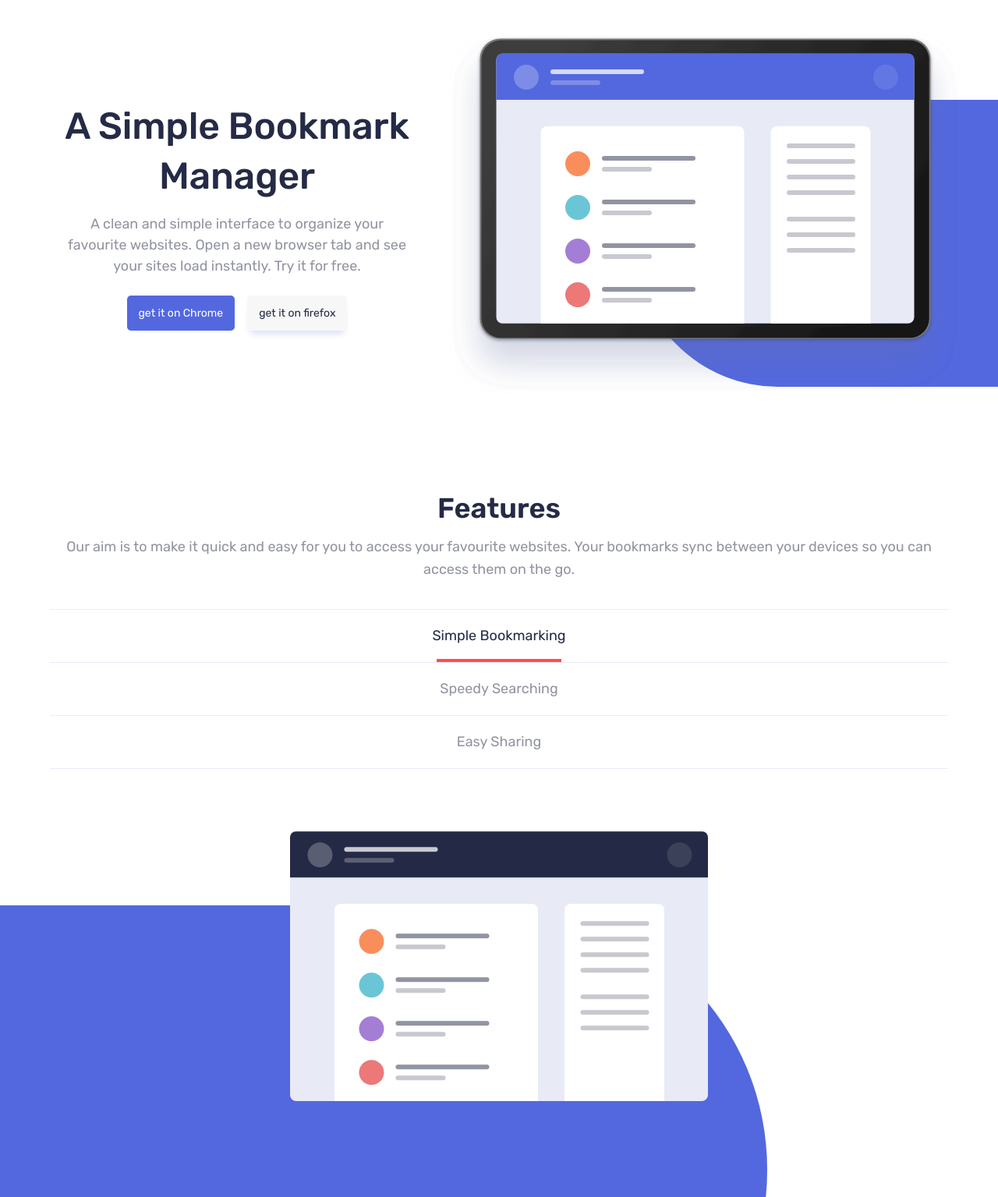
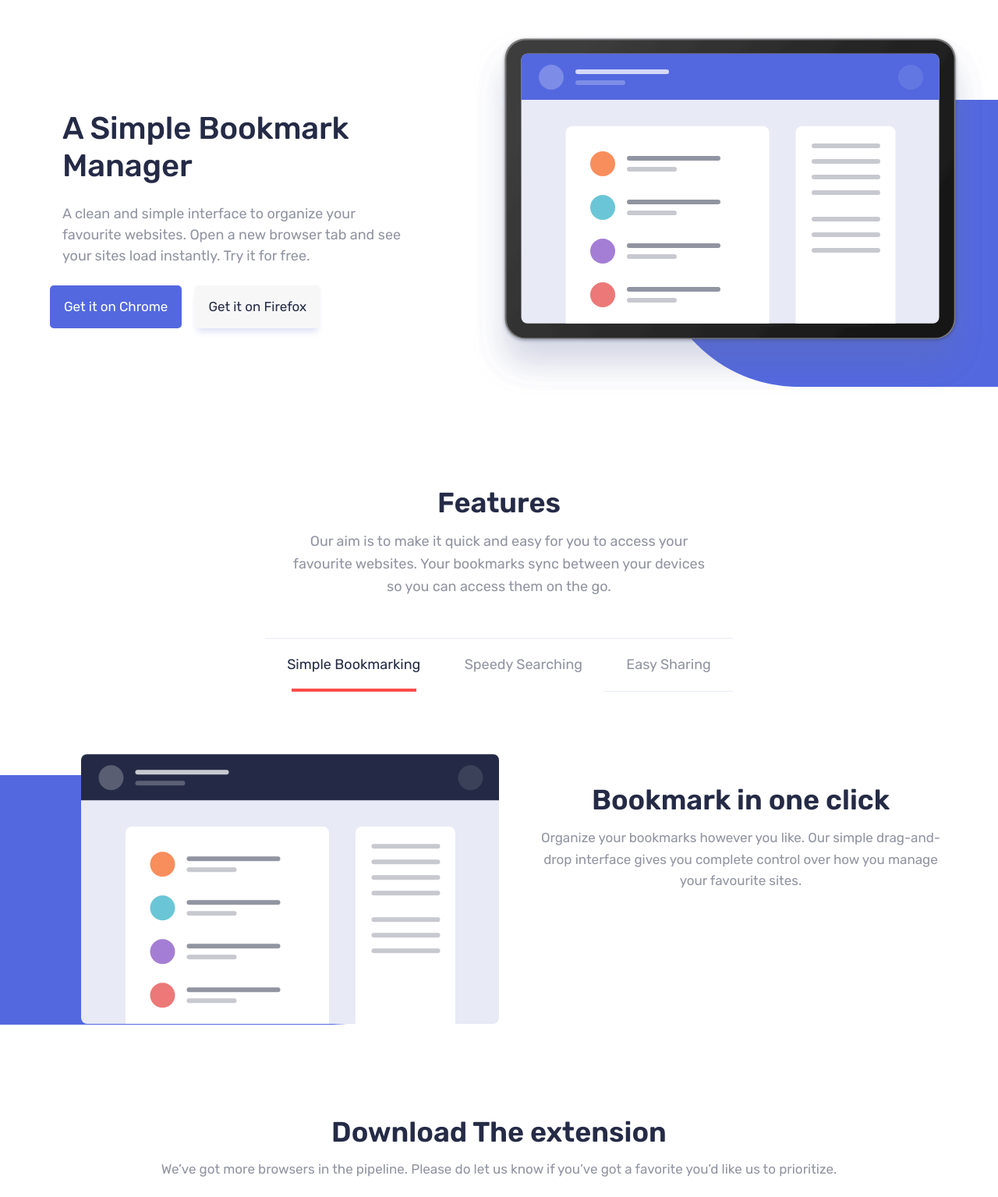
Before and after one commit to HosseinEnsafi/bookmark-landing-page-master, a plain HTML site: page index.html in a window 1280 px wide. Shown: the part 140-1675 px from the top of the page at 78% size. Drawn offline with Linux system fonts and the light colour scheme.

Commit message:
make features responsive

```diff
--- a/assets/css/styles.css
+++ b/assets/css/styles.css
@@ -38,7 +38,7 @@
     --h1-font-size: 2.5rem;
     --h2-font-size: 2.25rem;
     --h3-font-size: 1.75rem;
-    --normal-font-size: 1rem;
+    --normal-font-size: 1.0625rem;
     --small-font-size: 0.875rem;
     --smaller-font-size: 0.8125rem;
   }
@@ -87,8 +87,8 @@ a {
 
 img,
 picture {
-  /* max-width: 100%;
-  display: block; */
+  max-width: 100%;
+  display: block;
 }
 
 input,
@@ -147,23 +147,36 @@ button {
 .btn {
   display: inline-block;
   margin-bottom: 0;
-  font-size: 0.875rem;
+  font-size: var(--normal-font-size);
   text-align: center;
   white-space: nowrap;
   vertical-align: middle;
   cursor: pointer;
-  padding: 0.75rem 0.9375rem;
+  padding: 0.9375rem 1.125rem;
   border-radius: 0.3125rem;
+  transition: all 250ms;
 }
 
 .btn--solid {
   background-color: var(--primary-color);
   color: white;
 }
+
+.btn--solid:hover {
+  background-color: var(--body-color);
+  color: var(--primary-color);
+  outline: 1px solid var(--primary-color);
+}
+
 .btn--outline {
   background-color: hsl(0deg 0% 97%);
   box-shadow: 0px 8px 8px -4px rgb(73 93 207 / 20%);
   color: hsl(229, 31%, 21%);
+}
+
+.btn--outline:hover {
+  background-color: var(--body-color);
+  outline: 1px solid var(--primary-color);
 }
 
 /* =============== HEADER & NAV =============== */
@@ -323,14 +336,13 @@ button {
 
 .hero__title {
   font-size: var(--h1-font-size);
-  margin-bottom: 1rem;
-  font-size: 3rem;
+  margin: 1rem 0 1.5rem 0;
   letter-spacing: -0.15px;
-  line-height: 4rem;
+  line-height: 3rem;
   font-weight: 500;
 }
 
-.hero__description {
+.hero__desc {
   margin-bottom: 1.5rem;
   font-size: 1.125rem;
 }
@@ -359,6 +371,7 @@ button {
   z-index: -1;
   width: 100rem;
   height: 53vw;
+  max-height: 20rem;
   right: 20vw;
   top: 33.5rem;
   background-color: var(--primary-color);
@@ -372,11 +385,12 @@ button {
 .features__description {
   text-align: center;
   line-height: 1.6;
-  margin-bottom: 2.25rem;
+  margin-bottom: 3.25rem;
 }
 
 .features__tabs {
-  gap: 0;
+  display: flex;
+  flex-direction: column;
   margin-bottom: 3rem;
 }
 
@@ -416,14 +430,21 @@ button {
   margin-top: 5rem;
   display: none;
 }
+
 .features__content.features__content--active {
-  display: grid;
-  justify-items: center;
+  display: flex;
+  align-items: center;
+  flex-flow: column nowrap;
   gap: 0.75rem;
 }
 
 .features__img-wrapper {
   height: 75vw;
+  max-height: 26rem;
+}
+
+.features__content--1 .features__img-wrapper {
+  height: 69vw;
 }
 
 .features__img {
@@ -435,10 +456,11 @@ button {
 
 .features__heading {
   margin-bottom: 8px;
-  font-size: 1.375rem;
+  font-size: var(--h2-font-size);
 }
 
 .features__desc {
+  font-size: var(--normal-font-size);
   line-height: 1.6;
 }
 
@@ -714,12 +736,17 @@ button {
 
   .hero__container {
     flex-direction: row;
-    gap: 2rem;
+    gap: 4rem;
+  }
+
+  .hero__title,
+  .hero__desc {
+    text-align: start;
   }
 
   .hero__container::before {
     top: 5.5rem;
-    left: 60.5vw;
+    left: 62.5vw;
     width: 200rem;
     height: 23rem;
   }
@@ -734,7 +761,59 @@ button {
 
   .hero__img {
     width: auto;
-    /* max-width: initial; */
+    max-width: initial;
+  }
+
+  .hero__actions {
+    justify-content: flex-start;
+  }
+
+  .features__container::before {
+    right: 51vw;
+    top: 23.5rem;
+  }
+
+  .features__title,
+  .features__description {
+    max-width: 34rem;
+    margin-inline: auto;
+  }
+
+  .features__tabs {
+    flex-direction: row;
+    justify-content: center;
+    max-width: 37.5rem;
+    margin-inline: auto;
+  }
+
+  .features__tab {
+    flex: 1 1 auto;
+  }
+
+  .features__content.features__content--active {
+    flex-direction: row;
+  }
+
+  .features__img-wrapper,
+  .features__content--1 .features__img-wrapper {
+    display: flex;
+    flex: 0 1 50%;
+    width: 100%;
+    height: auto;
+    justify-content: flex-end;
+    min-width: 0;
+  }
+
+  .features__img {
+    width: auto;
+    height: 100%;
+    max-width: initial;
+  }
+
+  .features__data-group {
+    flex: 1 0 20rem;
+    padding: 2rem 0 0 2rem;
+    align-self: flex-start;
   }
 }
 
--- a/index.html
+++ b/index.html
@@ -101,8 +101,8 @@
             </div>
 
             <div class="hero__actions">
-              <button class="btn btn--solid">get it on Chrome</button>
-              <button class="btn btn--outline">get it on firefox</button>
+              <button class="btn btn--solid">Get it on Chrome</button>
+              <button class="btn btn--outline">Get it on Firefox</button>
             </div>
           </div>
         </div>
@@ -116,7 +116,7 @@
             favourite websites. Your bookmarks sync between your devices so you
             can access them on the go.
           </p>
-          <ul class="features__tabs grid">
+          <ul class="features__tabs">
             <li class="features__tab features__tab--active" data-tab="1">
               Simple Bookmarking
             </li>
@@ -128,7 +128,7 @@
             <li
               class="features__content features__content--1 features__content--active"
             >
-              <div class="features__img-wrapper grid">
+              <div class="features__img-wrapper">
                 <img
                   class="features__img"
                   src="./assets/images/illustration-features-tab-1.svg"
@@ -147,7 +147,7 @@
             </li>
 
             <li class="features__content features__content--2">
-              <div class="features__img-wrapper grid">
+              <div class="features__img-wrapper">
                 <img
                   class="features__img"
                   src="./assets/images/illustration-features-tab-2.svg"
@@ -166,7 +166,7 @@
             </li>
 
             <li class="features__content features__content--3">
-              <div class="features__img-wrapper grid">
+              <div class="features__img-wrapper">
                 <img
                   class="features__img"
                   src="./assets/images/illustration-features-tab-3.svg"
```
